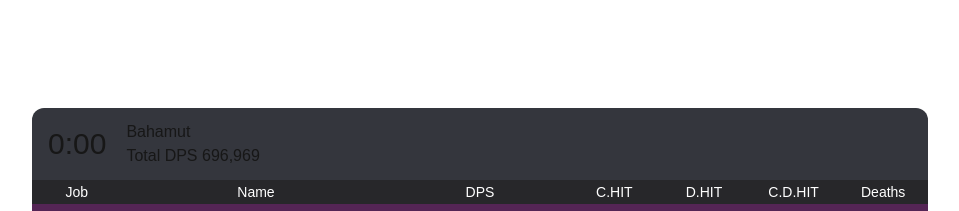
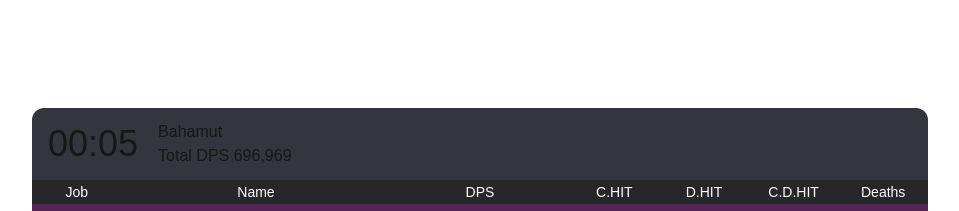
Before and after one commit to OTCompa/otcompa.github.io, a Next.js app: page / in a window 1280 px wide. Shown: the top 211 px of the page, without its empty margins (160-1119 px from the left). Built offline with nearby package versions, Linux system fonts and the light colour scheme.

Commit message:
implement timer

```diff
--- a/src/components/Header/Header.tsx
+++ b/src/components/Header/Header.tsx
@@ -1,15 +1,16 @@
+import Timer from "./Timer";
 function Header() {
   return (
     <div className="flex flex-row px-4 py-1 gap-x-3">
-            <div className="flex items-center text-3xl">
-                0:00
+      <div className="flex items-center text-4xl">
+        <Timer />
       </div>
       <div className="p-2">
         <div className="text-left">Bahamut</div>
         <div className="text-left">Total DPS 696,969</div>
       </div>
     </div>
-    )
+  );
 }
 
-export default Header
+export default Header;
--- /dev/null
+++ b/src/components/Header/Timer.tsx
@@ -0,0 +1,30 @@
+"use client";
+import { useEffect, useState } from "react";
+
+function Timer() {
+  const [seconds, setSeconds] = useState(0);
+  const [minutes, setMinutes] = useState(0);
+
+  useEffect(() => {
+    const timer = setInterval(() => {
+      setSeconds((prevSeconds) => {
+        const tempSeconds = prevSeconds + 1;
+        if (tempSeconds > 59) {
+          setMinutes((prevMinutes) => prevMinutes + 1);
+          return 0;
+        }
+        return tempSeconds;
+      });
+    }, 1000);
+
+    return () => clearInterval(timer);
+  }, []);
+
+  return (
+    <div className="tabular-nums">
+      {String(minutes).padStart(2, "0")}:{String(seconds).padStart(2, "0")}
+    </div>
+  );
+}
+
+export default Timer;
```
Lines whose indentation alone changed are shown as unchanged.
